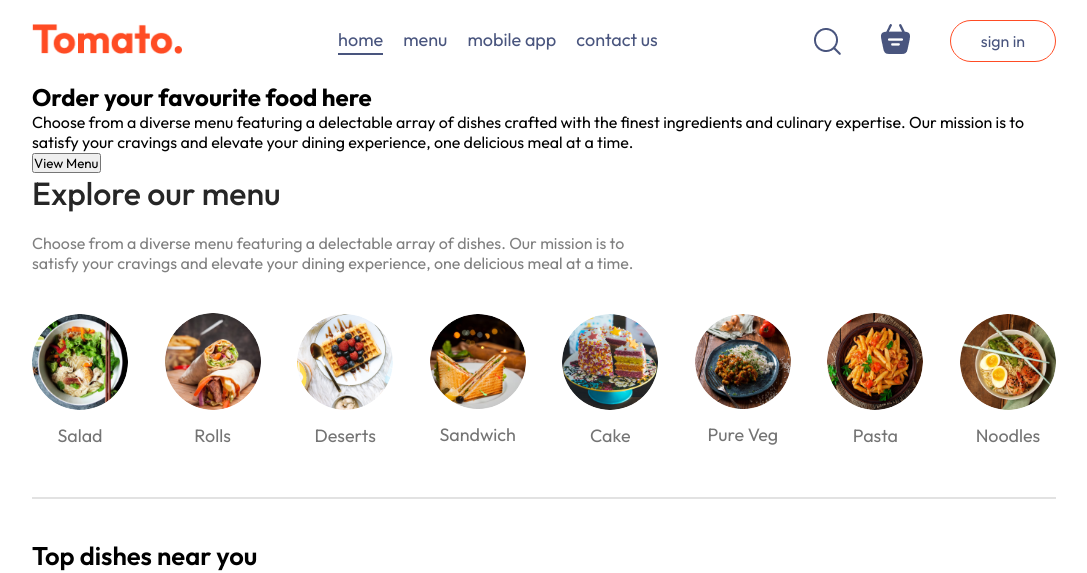
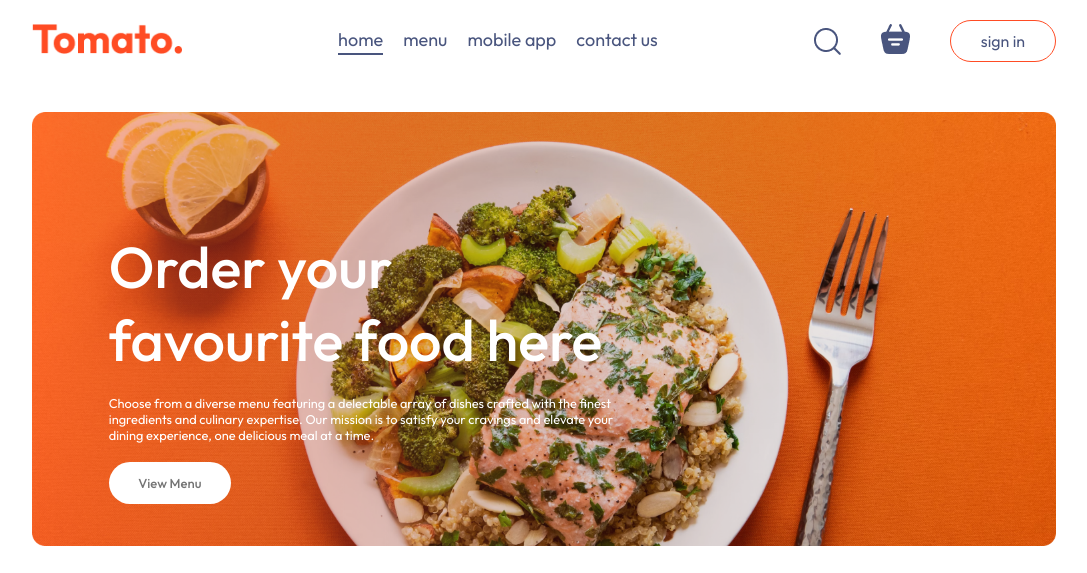
Before and after one commit to Pavan-71/Food_Delivery_Web_App, a React (Vite) app in the folder frontend/: page / in a window 1280 px wide. Shown: the top 573 px of the page, without its empty margins (96-1183 px from the left). Built offline with nearby package versions, Linux system fonts and the light colour scheme; no server answers.

Commit message:
Update Header.jsx

```diff
--- a/frontend/src/components/Header/Header.jsx
+++ b/frontend/src/components/Header/Header.jsx
@@ -1,20 +1,16 @@
+import React from 'react'
+import './Header.css'
+
 const Header = () => {
-    const scrollToMenu = () => {
-        const menuSection = document.getElementById('menu-section'); // Ensure this ID exists in your menu
-        if (menuSection) {
-            menuSection.scrollIntoView({ behavior: 'smooth' });
-        }
-    };
-
     return (
         <div className='header'>
             <div className='header-contents'>
                 <h2>Order your favourite food here</h2>
                 <p>Choose from a diverse menu featuring a delectable array of dishes crafted with the finest ingredients and culinary expertise. Our mission is to satisfy your cravings and elevate your dining experience, one delicious meal at a time.</p>
-                <button onClick={scrollToMenu}>View Menu</button>
+                <button>View Menu</button>
             </div>
         </div>
-    );
-};
+    )
+}
 
-export default Header;
+export default Header
```
